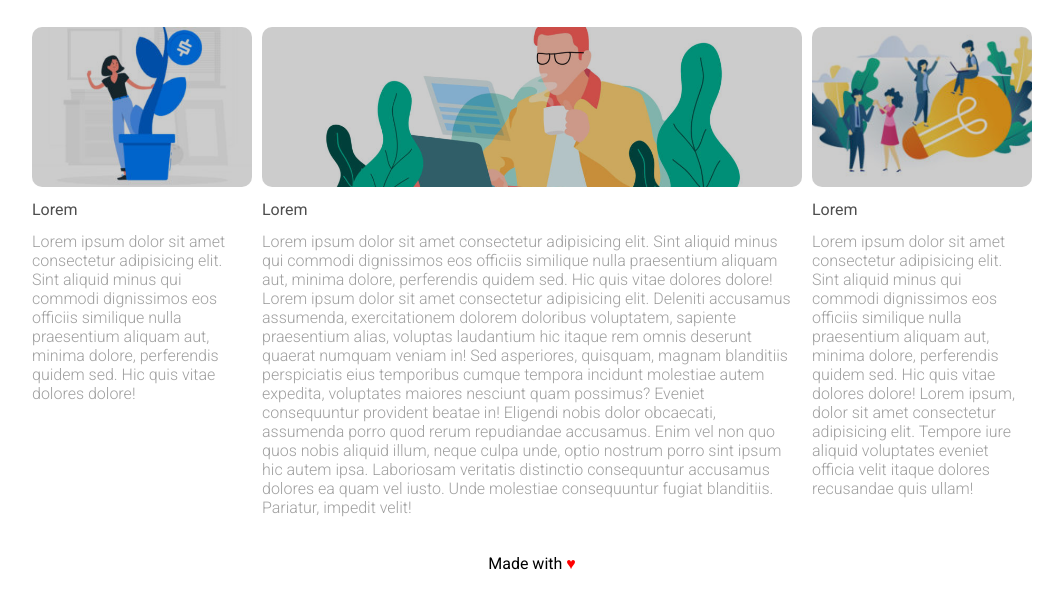
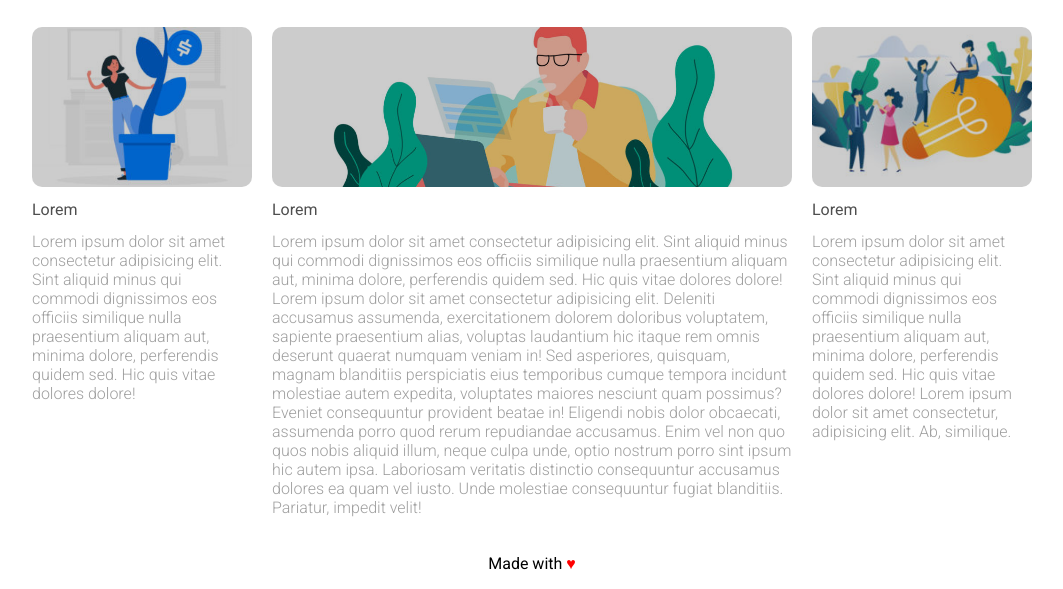
Before and after one commit to robertolatini31/htmlcss-wp, a plain HTML site: page index.html in a window 1280 px wide. Shown: the part 619-1208 px from the top of the page, without its empty margins (108-1171 px from the left). Drawn offline with Linux system fonts and the light colour scheme.

Commit message:
adjust margin second section

```diff
--- a/css/style.css
+++ b/css/style.css
@@ -160,9 +160,9 @@ main {
 }
 
 .content{
-    width: 54%;
+    width: 52%;
     height: 100%;
-    margin: 0 1%;
+    margin: 0 2%;
     float: left;
 }
 
--- a/index.html
+++ b/index.html
@@ -136,7 +136,7 @@
                     <h4 class="small_title">Lorem</h4>
                     <!-- /.small_title -->
 
-                    <p class="paragraph_text">Lorem ipsum dolor sit amet consectetur adipisicing elit. Sint aliquid minus qui commodi dignissimos eos officiis similique nulla praesentium aliquam aut, minima dolore, perferendis quidem sed. Hic quis vitae dolores dolore! Lorem ipsum, dolor sit amet consectetur adipisicing elit. Tempore iure aliquid voluptates eveniet officia velit itaque dolores recusandae quis ullam!</p>
+                    <p class="paragraph_text">Lorem ipsum dolor sit amet consectetur adipisicing elit. Sint aliquid minus qui commodi dignissimos eos officiis similique nulla praesentium aliquam aut, minima dolore, perferendis quidem sed. Hic quis vitae dolores dolore! Lorem ipsum dolor sit amet consectetur, adipisicing elit. Ab, similique.</p>
                     <!-- /.paragraph_text -->
                 </div>
                 <!-- /.text_aside -->
```
